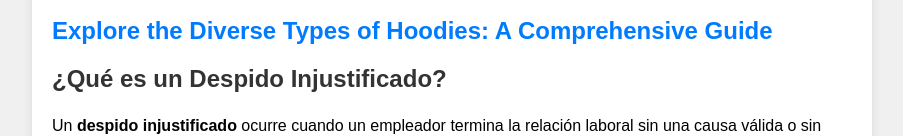
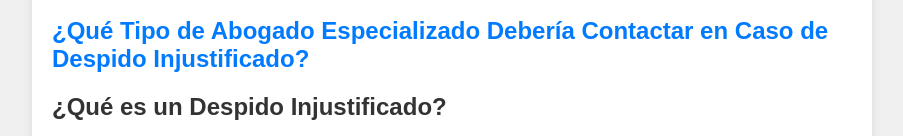
Before and after one commit to alexpaynesays/calculadora, a plain HTML site: page index.html in a window 1280 px wide. Shown: the part 640-776 px from the top of the page, without its empty margins (188-1091 px from the left). Drawn offline with Linux system fonts and the light colour scheme.

Commit message:
Update index.html

```diff
--- a/index.html
+++ b/index.html
@@ -69,7 +69,7 @@
 <img src="https://i.postimg.cc/0yKhxpHQ/1-7.jpg" alt="calculadora.jpg" style="max-width: 100%; height: auto;">
 </div>
 
-<h2><a href="https://pprinthoodies.pages.dev/">Explore the Diverse Types of Hoodies: A Comprehensive Guide</a></h2>
+<h2><a href="https://alex-payne1.gitlab.io/calculadoradefiniquito/">¿Qué Tipo de Abogado Especializado Debería Contactar en Caso de Despido Injustificado?</a></h2>
 
 <h2>¿Qué es un Despido Injustificado?</h2>
 <p>Un <strong>despido injustificado</strong> ocurre cuando un empleador termina la relación laboral sin una causa válida o sin seguir el procedimiento adecuado establecido por la ley. Esto puede incluir despidos por razones discriminatorias, represalias por ejercer derechos laborales o simplemente decisiones arbitrarias del empleador.</p>
```
